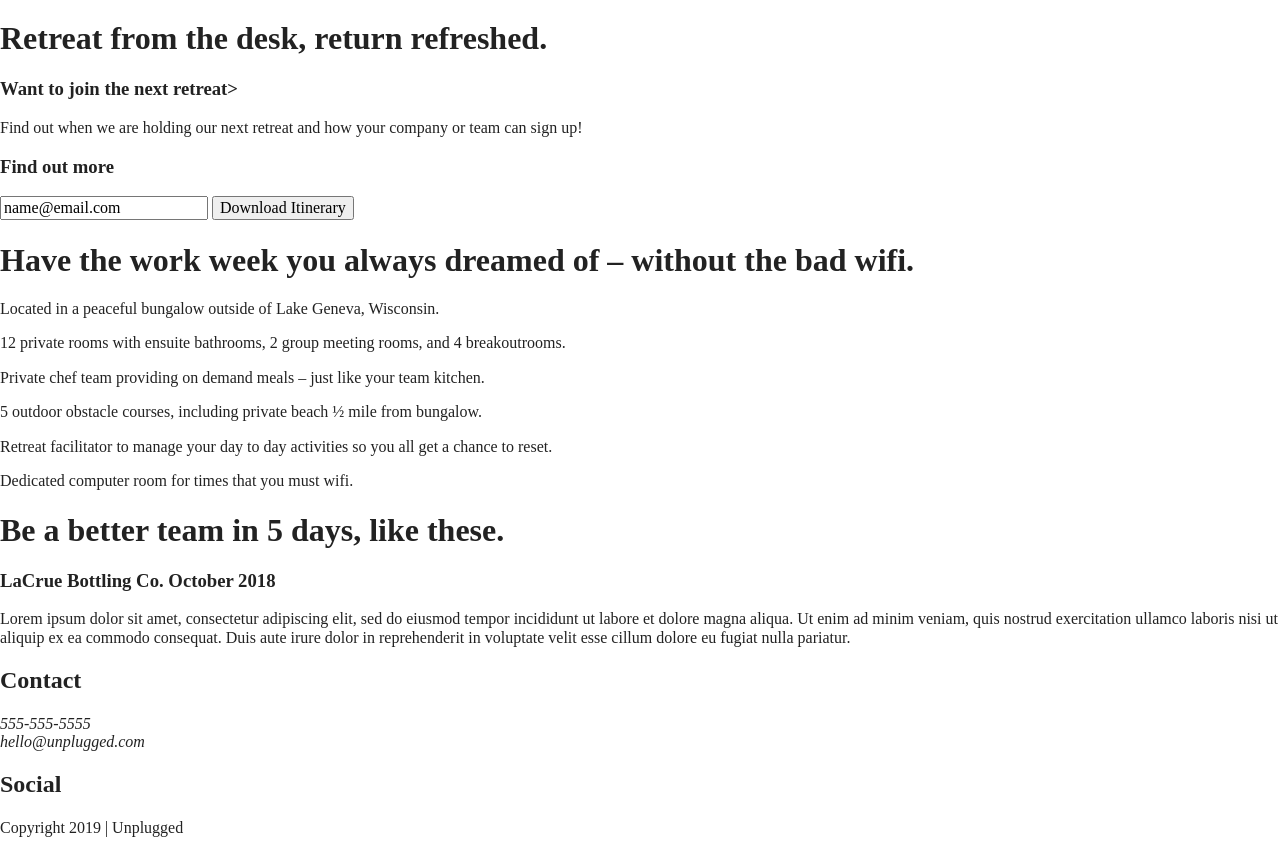
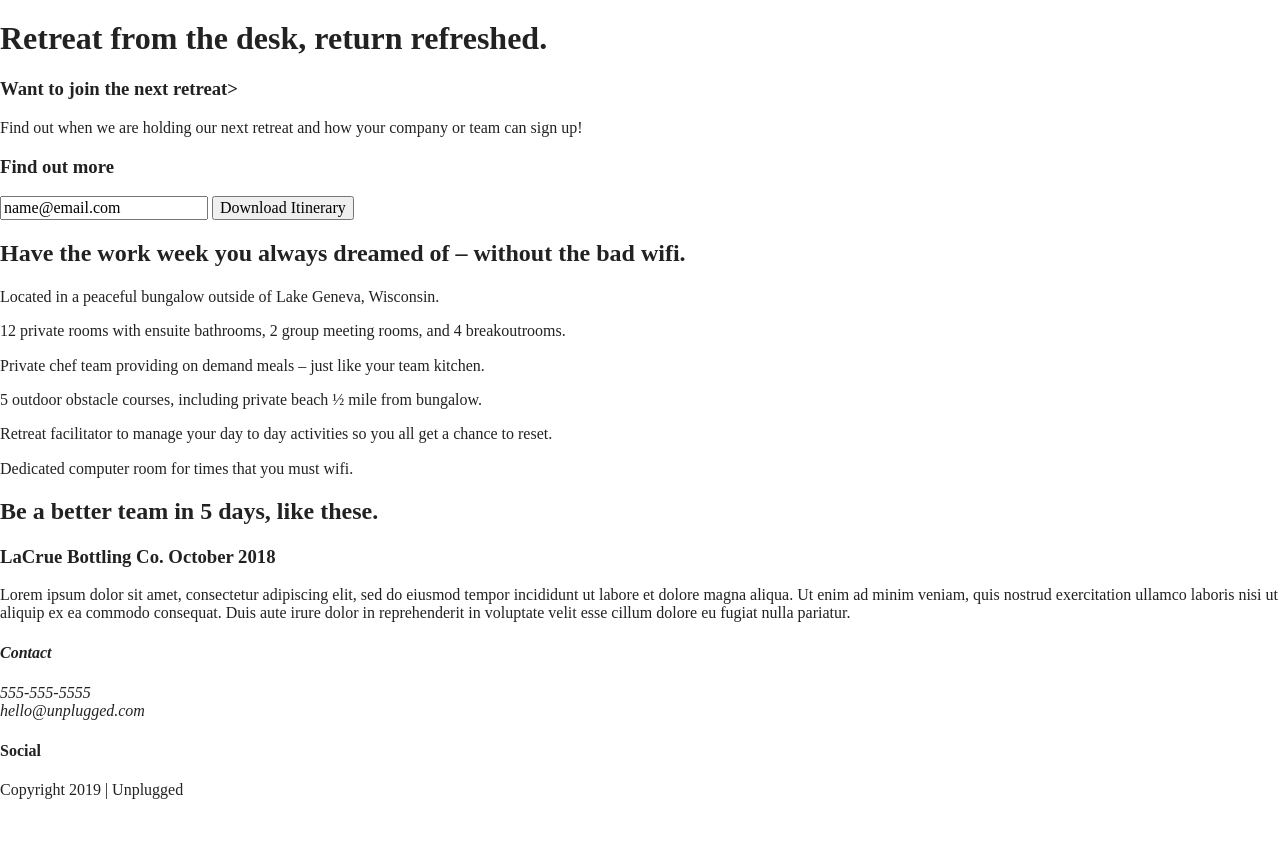
Before and after one commit to sjohns-cru/unplugged-retreat, a website built with Parcel: page index.html in a window 1280 px wide. Shown: the part 162-1015 px from the top of the page. After the commit the page ends 978 px from the top, so only its background shows below. Built offline with nearby package versions, Linux system fonts and the light colour scheme.

Commit message:
Changes made to html classes

```diff
--- a/index.html
+++ b/index.html
@@ -59,39 +59,41 @@
 
     <section class="features">
       <div class="content-wrapper">
-        <h1>Have the work week you always dreamed of &ndash; without the bad wifi.</h1>
-        <article class="features-items">
+        <h2>Have the work week you always dreamed of &ndash; without the bad wifi.</h2>
+        <div class="features-items">
+          <article>
             <p class="fontawesome-icon"></p>
             <p class="features-item-description">Located in a peaceful bungalow outside of Lake Geneva, Wisconsin.</p>
           </article>
-        <article class="features-items">
+          <article>
             <p class="fontawesome-icon"></p>
             <p class="features-item-description">12 private rooms with ensuite bathrooms, 2 group meeting rooms, and 4 breakoutrooms.</p>
           </article>
-        <article class="features-items">
+          <article>
             <p class="fontawesome-icon"></p>
             <p class="features-item-description">Private chef team providing on demand meals &ndash; just like your team kitchen.</p>
           </article>
-        <article class="features-items">
+          <article>
             <p class="fontawesome-icon"></p>
             <p class="features-item-description">5 outdoor obstacle courses, including private beach &frac12; mile from bungalow.</p>
           </article>
-        <article class="features-items">
+          <article>
             <p class="fontawesome-icon"></p>
             <p class="features-item-description">Retreat facilitator to manage your day to day activities so you all get a chance to reset.</p>
           </article>
-        <article class="features-items">
+          <article>
             <p class="fontawesome-icon"></p>
             <p class="features-item-description">Dedicated computer room for times that you must wifi.</p>
           </article>
+        </div>
       </div>
     </section>
 
     <section class="reviews">
       <div class="content-wrapper">
-          <h1>Be a better team in 5 days, like these.</h1>
+        <h2>Be a better team in 5 days, like these.</h2>
         <article>
-              <div class="content-wrapper">
+          <div>
             <h3>LaCrue Bottling Co. October 2018</h3>
             <p>Lorem ipsum dolor sit amet, consectetur adipiscing elit, sed do eiusmod tempor incididunt ut labore et dolore magna aliqua. Ut enim ad minim veniam, quis nostrud exercitation ullamco laboris nisi ut aliquip ex ea commodo consequat. Duis aute irure dolor in reprehenderit in voluptate velit esse cillum dolore eu fugiat nulla pariatur. </p>
           </div>
@@ -104,12 +106,12 @@
   <footer>
     <div class="content-wrapper">
       <div class="footer-content">
-        <h2>Contact</h2>
         <address class="contact">
+          <h4>Contact</h4>
           <p>555-555-5555<br>hello@unplugged.com</p>
         </address>
         <div class="social">
-          <h2>Social</h2>
+          <h4>Social</h4>
           <div class="social-icons">
             <p><a href="https://wwwfacebook.com" target="_blank"></a></p>
             <p><a href="https://www.twitter.com" target="_blank"></a></p>
```
Lines whose indentation alone changed are shown as unchanged.
